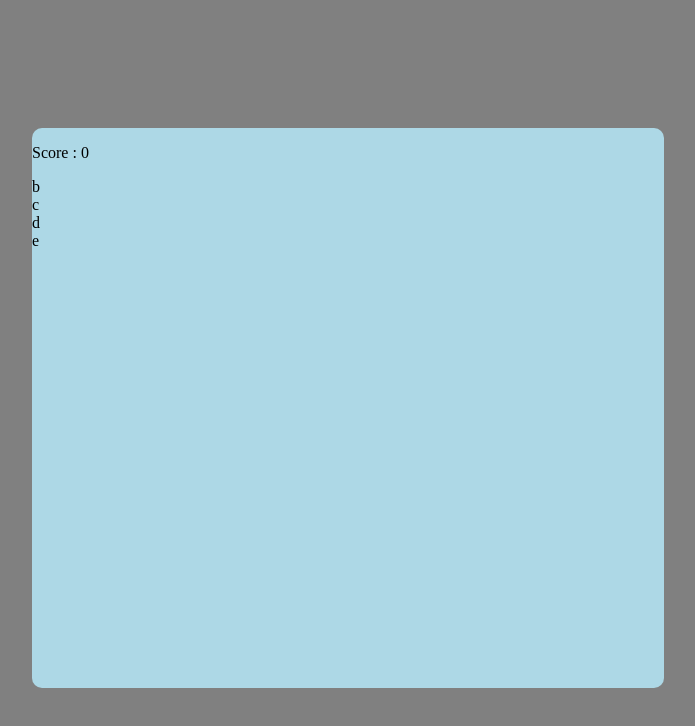
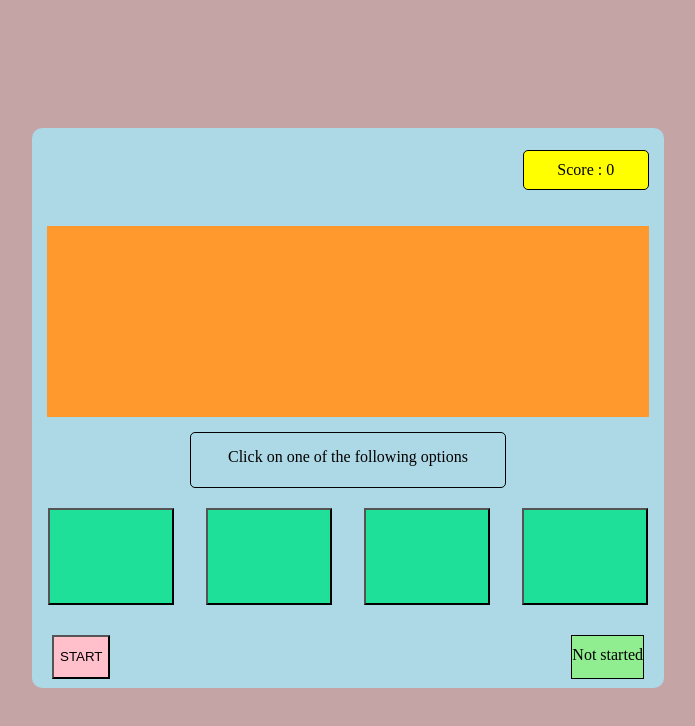
Before and after one commit to chirag-3/multiplication-game, a plain HTML site: page index.html in a window 1280 px wide. Shown: the whole page, without its empty margins (292-987 px from the left). Drawn offline with Linux system fonts and the light colour scheme.

Commit message:
question area, option area and start button added

```diff
--- a/index.html
+++ b/index.html
@@ -13,16 +13,28 @@
            </p>
          </div>
          <div id="question">
-           b
+           <div>
+             <!-- asdf -->
+          </div>
         </div>
         <div id="instruction">
-          c
+          <p>
+            Click on one of the following options
+          </p>
         </div>
         <div id="options">
-          d
+          <button id="o1" ></button>
+          <button id="o2"></button>
+          <button id-"o3"></button>
+          <button id="o4"></button>
         </div>
-        <div id="actions">
-          e
+        <div id="reset">
+          <button>
+            START
+          </button>
+          <p>
+            Not started
+          </p>
         </div>
 
     </div>
--- a/styling.css
+++ b/styling.css
@@ -1,6 +1,9 @@
+*{
+  box-sizing: border-box;
+}
 body{
   height : 100vh;
-  background-color: grey;
+  background-color: #c4a4a4;
   display:flex;
   flex-direction:row;
   justify-content: center;
@@ -12,4 +15,102 @@ body{
   width : 50%;
   background-color: lightblue;
   border-radius:10px;
+  /* padding:10px; */
+  display: flex;
+  flex-direction:column;
 }
+
+#score{
+  display:flex;
+  justify-content:flex-end;
+  /* background-color: red; */
+  float:right;
+  align-items: center;
+  flex:1 1 15%;
+}
+
+#score p{
+  border:1px solid black;
+  border-radius: 5px;
+  /* width:12%; */
+  text-align:center;
+  /* height:50%; */
+  margin:0px;
+  background-color:yellow;
+  flex:0 0 20%;
+  padding:10px;
+  margin-right:15px;
+}
+
+
+#question{
+  /* background-color:lightgreen; */
+  flex:1 1 40%;
+  display:flex;
+  flex-direction:row;
+  justify-content: space-around;
+}
+
+#question div{
+  background-color: #ff992d;
+  flex:1;
+  margin:15px;
+}
+
+#instruction{
+  /* background-color: pink; */
+  flex:1 1 10%;
+  /* text-align:center; */
+  display:flex;
+  justify-content: center;
+  align-items: stretch;
+  /* padding-top:3px; */
+}
+
+#instruction p{
+  text-align:center;
+  border:1px black solid ;
+  /* height:100%; */
+  border-radius:5px;
+  width:50%;
+  margin:0px;
+  padding:15px;
+}
+
+#options{
+  /* background-color: magenta; */
+  flex:1 1 25%;
+  display:flex;
+  justify-content: space-around;
+  align-items: center;
+  flex-wrap:wrap;
+}
+#options button{
+  flex:0 0 20%;
+  height:70%;
+  background-color:#1fe099;
+}
+
+#reset{
+  /* background-color: orange; */
+  flex:1 1 10%;
+  display:flex;
+  justify-content: space-between;
+  align-items:center;
+}
+
+#reset button{
+  background-color: pink;
+  /* border:black solid 1px; */
+  height:70%;
+  margin-left:20px;
+}
+
+#reset p{
+  background-color: lightgreen;
+  border:black solid 1px;
+  height:70%;
+  /* text-align: center; */
+  padding-top:10px;
+  margin-right:20px;
+}
```
